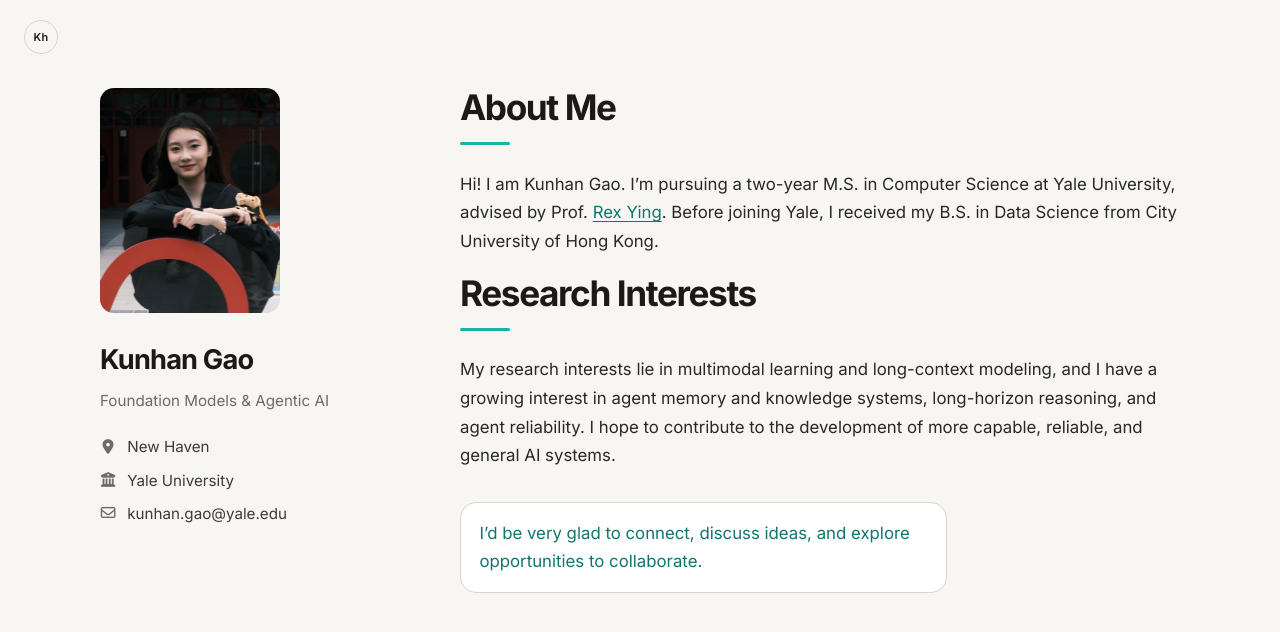
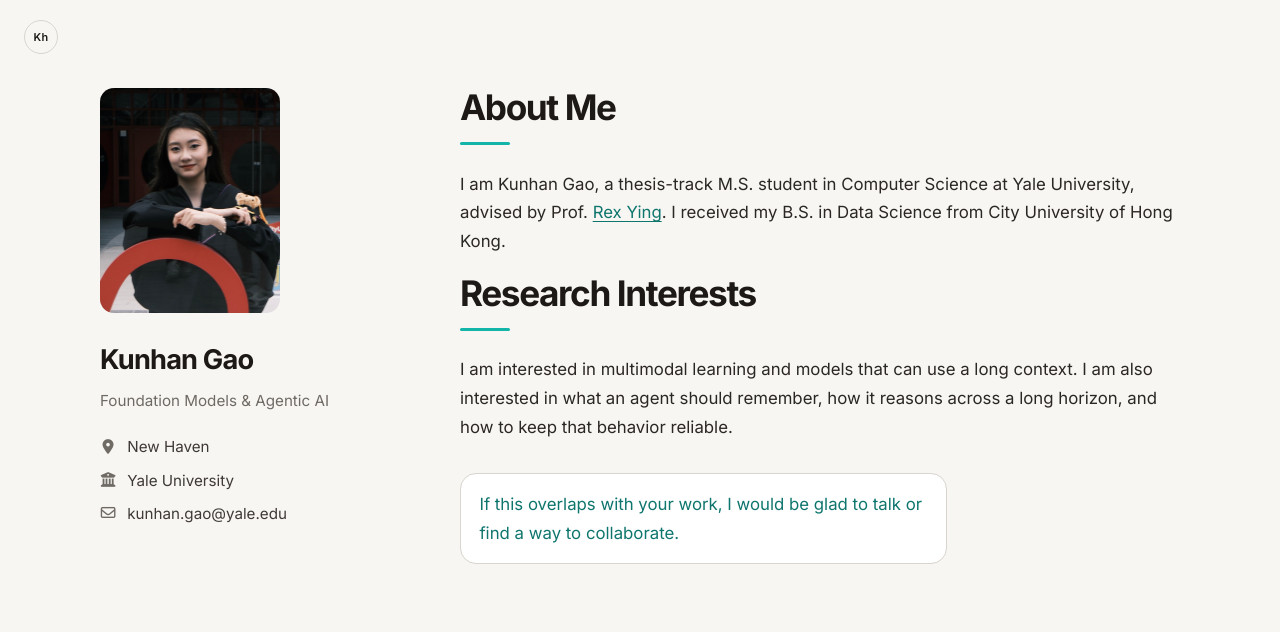
Before and after one commit to kunhan-G/kunhan-G.github.io, a Jekyll site: the page built from index.md, in a window 1280 px wide. Shown: the top 632 px of the page. Built offline with Jekyll 4.4.1, drawn with Linux system fonts in a browser that asks for light colours; a style sheet for code colours, icons or effects is not loaded; our own code applies the rules of GitHub Pages for plain Markdown files.

Commit message:
Rewrite the homepage bio and drop the copied theme README.
Describe the Yale M.S. as thesis-track, and replace the theme author's documentation with a short note for this site.

```diff
--- a/_config.yml
+++ b/_config.yml
@@ -41,9 +41,6 @@ exclude:
   - Gemfile
   - Gemfile.lock
   - README.md
-  - README_zh_Hans.md
-  - README_zh_Hant.md
-  - README_de.md
   - LICENSE
   - minimal-light.gemspec
   - html_source_file/
--- a/html_source_file/index.html
+++ b/html_source_file/index.html
@@ -51,11 +51,11 @@
       </header>
       <section>
         <h2 id="about-me">About Me</h2>
-        <p>Hi! I am Kunhan Gao. I’m pursuing a two-year M.S. in Computer Science at Yale University, advised by Prof. <a href="https://www.cs.yale.edu/homes/ying-rex/">Rex Ying</a>. Before joining Yale, I received my B.S. in Data Science from City University of Hong Kong.</p>
+        <p>I am Kunhan Gao, a thesis-track M.S. student in Computer Science at Yale University, advised by Prof. <a href="https://www.cs.yale.edu/homes/ying-rex/">Rex Ying</a>. I received my B.S. in Data Science from City University of Hong Kong.</p>
         <h2 id="research-interests">Research Interests</h2>
-        <p>My research interests lie in multimodal learning and long-context modeling, and I have a growing interest in agent memory and knowledge systems, long-horizon reasoning, and agent reliability. I hope to contribute to the development of more capable, reliable, and general AI systems.</p>
+        <p>I am interested in multimodal learning and models that can use a long context. I am also interested in what an agent should remember, how it reasons across a long horizon, and how to keep that behavior reliable.</p>
         <div class="collab-box">
-          <p>I’d be very glad to connect, discuss ideas, and explore opportunities to collaborate.</p>
+          <p>If this overlaps with your work, I would be glad to talk or find a way to collaborate.</p>
         </div>
       </section>
       <footer></footer>
--- a/index.md
+++ b/index.md
@@ -4,12 +4,12 @@ layout: homepage
 
 ## About Me
 
-Hi! I am Kunhan Gao. I’m pursuing a two-year M.S. in Computer Science at Yale University, advised by Prof. [Rex Ying](https://www.cs.yale.edu/homes/ying-rex/). Before joining Yale, I received my B.S. in Data Science from City University of Hong Kong.
+I am Kunhan Gao, a thesis-track M.S. student in Computer Science at Yale University, advised by Prof. [Rex Ying](https://www.cs.yale.edu/homes/ying-rex/). I received my B.S. in Data Science from City University of Hong Kong.
 
 ## Research Interests
 
-My research interests lie in multimodal learning and long-context modeling, and I have a growing interest in agent memory and knowledge systems, long-horizon reasoning, and agent reliability. I hope to contribute to the development of more capable, reliable, and general AI systems.
+I am interested in multimodal learning and models that can use a long context. I am also interested in what an agent should remember, how it reasons across a long horizon, and how to keep that behavior reliable.
 
 <div class="collab-box">
-  <p>I’d be very glad to connect, discuss ideas, and explore opportunities to collaborate.</p>
+  <p>If this overlaps with your work, I would be glad to talk or find a way to collaborate.</p>
 </div>
```
Also changed, not shown: README.md, README_de.md (deleted), README_zh_Hans.md (deleted), README_zh_Hant.md (deleted).
